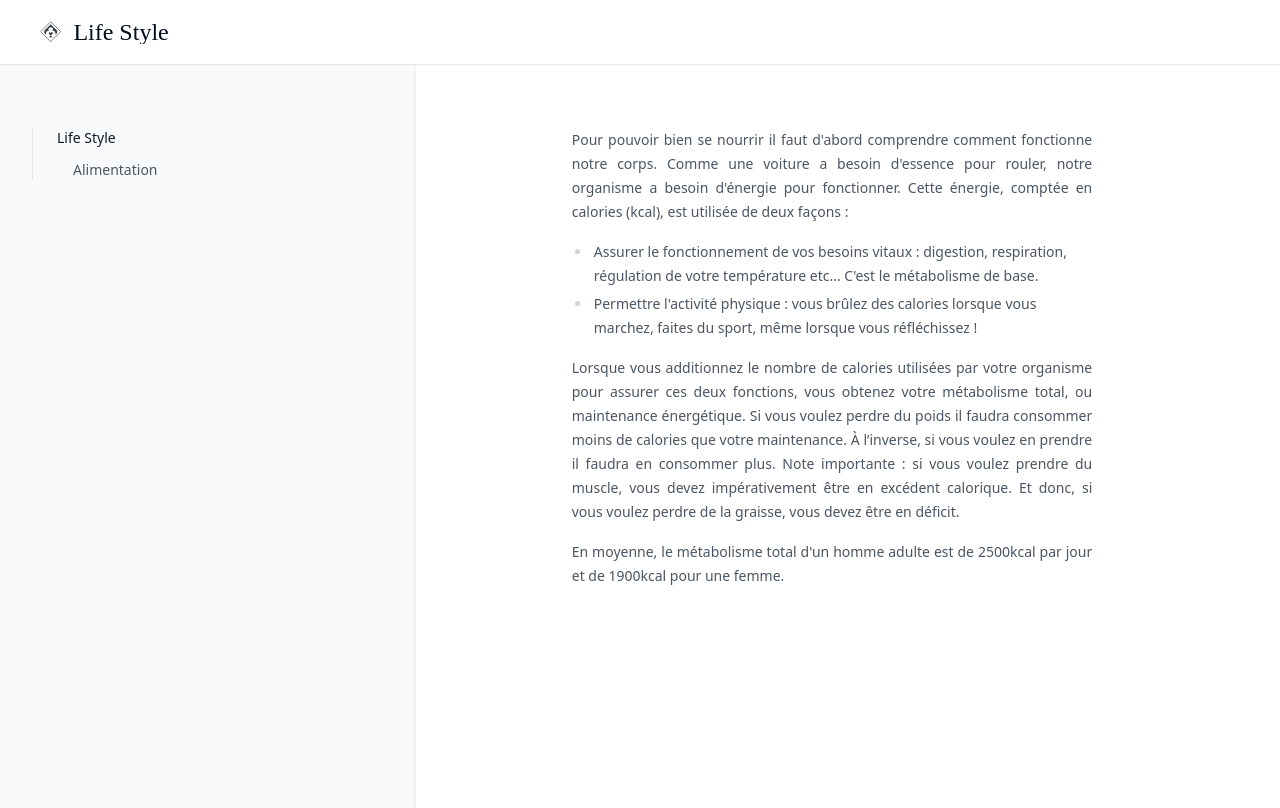
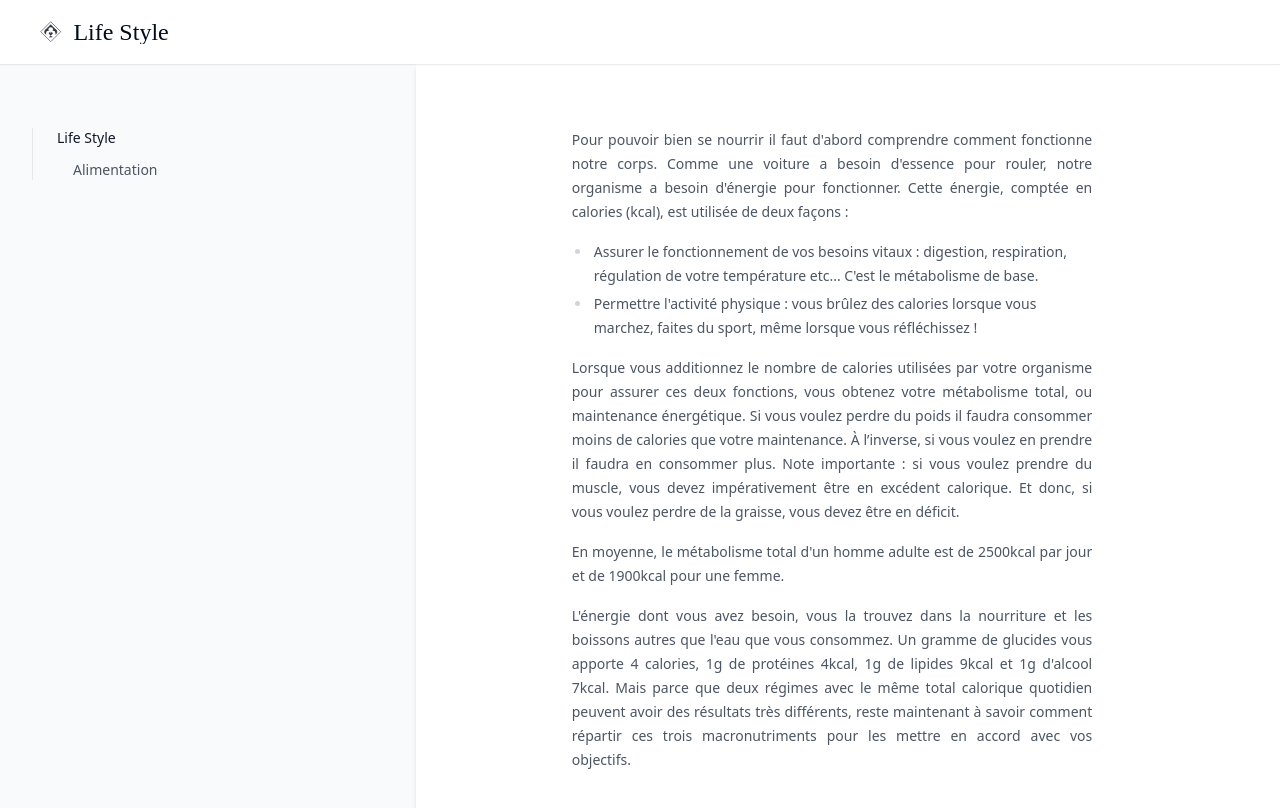
Before and after one commit to greglejeune/ebook, a Jekyll site: the page built from _life/2021-11-01-gto.md, in a window 1280 px wide. Shown: the top 808 px of the page. Built offline with Jekyll 4.4.1, drawn with Linux system fonts in a browser that asks for light colours.

Commit message:
Update 2021-11-01-gto.md

```diff
--- a/_life/2021-11-01-gto.md
+++ b/_life/2021-11-01-gto.md
@@ -19,3 +19,7 @@ title: Alimentation
 <p style="text-align: justify;">
   En moyenne, le métabolisme total d'un homme adulte est de 2500kcal par jour et de 1900kcal pour une femme.
 </p>
+
+<p style="text-align: justify;">
+  L'énergie dont vous avez besoin, vous la trouvez dans la nourriture et les boissons autres que l'eau que vous consommez. Un gramme de glucides vous apporte 4 calories, 1g de protéines 4kcal, 1g de lipides 9kcal et 1g d'alcool 7kcal. Mais parce que deux régimes avec le même total calorique quotidien peuvent avoir des résultats très différents, reste maintenant à savoir comment répartir ces trois macronutriments pour les mettre en accord avec vos objectifs.
+</p>
```
